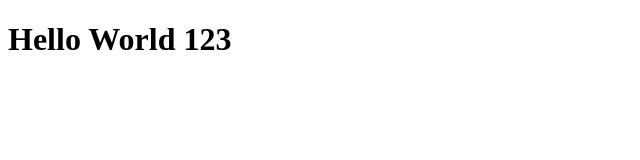
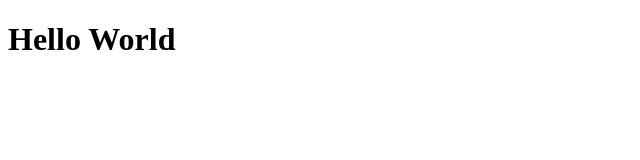
Before and after one commit to mfrohmana/MC_SE, a plain HTML site: page index.html in a window 1280 px wide. Shown: the full height of the page, 0-640 px from the left. Drawn offline with Linux system fonts and the light colour scheme.

Commit message:
third commit

```diff
--- a/index.html
+++ b/index.html
@@ -6,6 +6,6 @@
     <title>Website</title>
 </head>
 <body>
-    <h1>Hello World 123</h1>
+    <h1>Hello World</h1>
 </body>
 </html>
```
